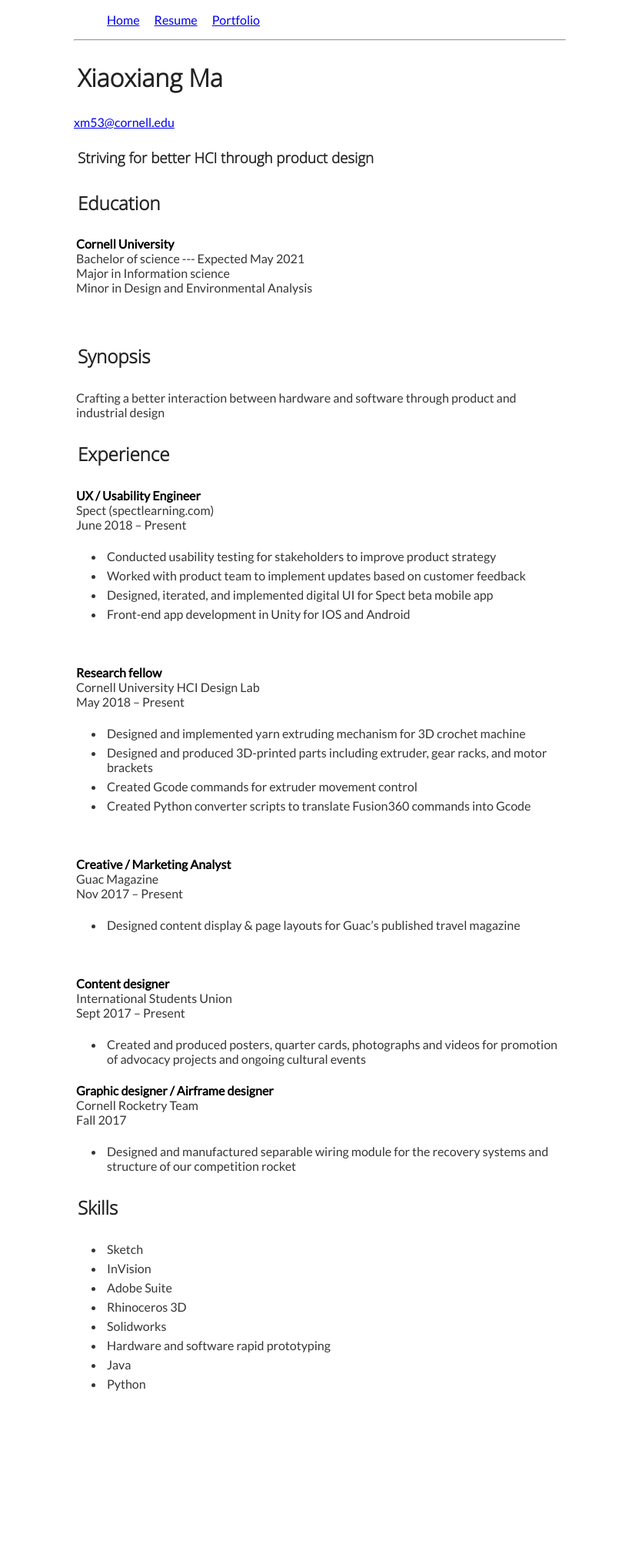
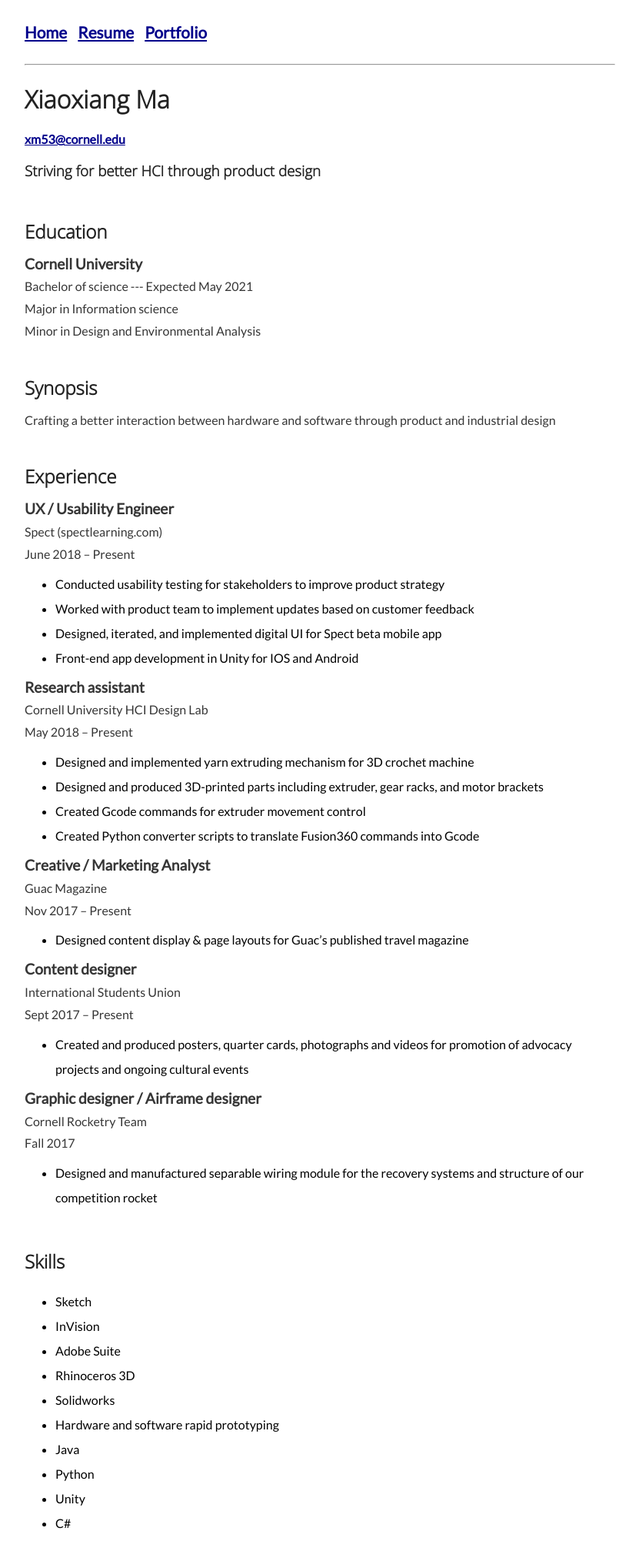
Before and after one commit to xiaoxiang-ma/my-site, a PHP site: page /resume.html in a window 1280 px wide. Shown: the whole page at 77% size, without its empty margins (224-1055 px from the left). Before the commit the page ends 1807 px from the top, so only its background shows below. Run offline with PHP 8.4, Linux system fonts and the light colour scheme.

Commit message:
Add files via upload

```diff
--- a/resume.html
+++ b/resume.html
@@ -4,10 +4,11 @@
   <meta charset="UTF-8">
   <title>It's Xiaoxiang Ma</title>
   <link href="styles/v1.css" type="text/css" rel="stylesheet" />
+  <!-- <link href="styles/v2.css" type="text/css" rel="stylesheet" /> -->
 </head>
 <body>
 <nav>
-  <ul>
+  <ul id="nav_ul">
     <li class="inline"><a href="index.html">Home</a></li>
     <li class="inline"><a href="resume.html">Resume</a></li>
     <li class="inline"><a href="portfolio.html">Portfolio</a></li>
@@ -18,18 +19,32 @@
 <h1>Xiaoxiang Ma</h1>
   <a href="mailto:xm53@cornell.edu">xm53@cornell.edu</a>
 <h3>Striving for better HCI through product design</h3>
-<h2>Education</h2>
-<p><strong>Cornell University </strong><br/>
-Bachelor of science --- Expected May 2021<br/>
-Major in Information science<br/>
-Minor in Design and Environmental Analysis</p><br/>
-<h2>Synopsis</h2>
-<p>Crafting a better interaction between hardware and software through product and industrial design</p>
 
-<h2>Experience</h2>
-  <p>
-  <strong>UX / Usability Engineer </strong><br/>
-  Spect (spectlearning.com)<br/>
+<h2 class="section-title">Education</h2>
+  <p class="no-newline"><strong class="position">Cornell University </strong>
+  </p>
+
+  <p class="no-newline">
+  Bachelor of science --- Expected May 2021
+  </p>
+
+  <p class="no-newline">
+  Major in Information science
+  </p>
+
+  <p class="no-newline">
+  Minor in Design and Environmental Analysis</p>
+
+<h2 class="section-title">Synopsis</h2>
+  <p class="no-newline">Crafting a better interaction between hardware and software through product and industrial design</p>
+
+<h2 class="section-title">Experience</h2>
+  <p class="no-newline">
+  <strong class="position">UX / Usability Engineer </strong></p>
+  <p class="no-newline">
+  Spect (spectlearning.com)
+  </p>
+  <p class="no-newline">
   June 2018 – Present
   </p>
 <ul>
@@ -37,11 +52,15 @@ Minor in Design and Environmental Analysis</p><br/>
   <li>Worked with product team to implement updates based on customer feedback</li>
   <li>Designed, iterated, and implemented digital UI for Spect beta mobile app</li>
   <li>Front-end app development in Unity for IOS and Android </li>
-</ul><br/>
+</ul><p>
 
-<p>
-<strong>Research fellow</strong><br/>
-Cornell University HCI Design Lab<br/>
+<p class="no-newline">
+<strong class="position">Research assistant</strong>
+</p>
+<p class="no-newline">
+Cornell University HCI Design Lab
+</p>
+<p class="no-newline">
 May 2018 – Present
 </p>
 <ul>
@@ -49,29 +68,45 @@ May 2018 – Present
   <li>Designed and produced 3D-printed parts including extruder, gear racks, and motor brackets</li>
   <li>Created Gcode commands for extruder movement control</li>
   <li>Created Python converter scripts to translate Fusion360 commands into Gcode</li>
-</ul><br/>
+</ul><p>
 
-<p>
-<strong>Creative / Marketing Analyst</strong><br/>
-Guac Magazine<br/>
+<p class="no-newline">
+<strong class="position">Creative / Marketing Analyst</strong>
+</p>
+<p class="no-newline">
+Guac Magazine
+</p>
+<p class="no-newline">
 Nov 2017 – Present
 </p>
 <ul>
   <li>Designed content display & page layouts for Guac’s published travel magazine</li>
-</ul><br/>
+</ul><p>
 
-<p>
-<strong>Content designer</strong><br/>
-International Students Union<br/>
+<p class="no-newline">
+<strong class="position">Content designer</strong>
+</p>
+
+<p class="no-newline">
+International Students Union
+</p>
+
+<p class="no-newline">
 Sept 2017 – Present
 </p>
+
 <ul>
   <li>Created and produced posters, quarter cards, photographs and videos for promotion of
   advocacy projects and ongoing cultural events</li>
 </ul>
-<p>
-<strong>Graphic designer / Airframe designer</strong><br/>
-Cornell Rocketry Team<br/>
+
+<p class="no-newline">
+<strong class="position">Graphic designer / Airframe designer</strong>
+</p>
+<p class="no-newline">
+Cornell Rocketry Team
+</p>
+<p class="no-newline">
 Fall 2017
 </p>
 <ul>
@@ -79,7 +114,7 @@ Fall 2017
   our competition rocket</li>
 </ul>
 
-<h2>Skills</h2>
+<h2 class="section-title">Skills</h2>
 <ul>
   <li>Sketch</li>
   <li>InVision</li>
@@ -89,5 +124,7 @@ our competition rocket</li>
   <li>Hardware and software rapid prototyping</li>
   <li>Java</li>
   <li>Python</li>
+  <li>Unity</li>
+  <li>C#</li>
 </ul>
 </body>
--- a/styles/v1.css
+++ b/styles/v1.css
@@ -9,28 +9,94 @@
 
 body {
   background-color: white;
-  width: 50%;
+  width: 60%;
   margin:10px auto 10px auto;
   font-family: lato;
   }
 h1, h2, h3 {
   color: #222222;
   font-family:opensans;
-  padding: 5px;
   }
-p, li{
+p {
   color: #363636;
   font-family:lato;
-  padding:3px;
+  line-height:2em;
   }
+li {
+  line-height:200%;
+}
 li.inline{
   display: inline;
-  margin-right: 10px;
+  /* margin-left: 10px; */
+  margin-right:10px;
 }
-strong{
-  color: black;
+img{
+  box-shadow: 0 4px 8px 0 rgba(0,0,0,0.2), 0 6px 20px 0 rgba(0,0,0,0.19);
 }
-img.wide{
-  width:50%;
-  margin: 10px auto;
+img.float-right {
+  float: right;
+  width: 20%;
+  }
+em {
+  color: darkblue;
 }
+a:link {
+  color: darkblue;
+  font-weight:bold}
+a:visited {
+  color: darkblue;
+}
+a:hover {
+  background-color: #b3e8ff;
+  text-decoration: underline;}
+#avatar{
+margin-left: 10%;
+width: 30%;
+}
+
+#nav_ul{
+margin-left:0;
+padding-left:0;
+font-size:130%;
+}
+
+strong.position{
+  font-size:120%
+}
+
+.section-title{
+  padding-top: 30px;
+}
+
+.no-newline{
+  line-height:80%
+}
+
+.flex-container{
+  display: flex;
+}
+
+.flex-container > div{
+  border-style: solid;
+  text-align:left;
+  /* align-self:center; */
+}
+
+.foliopic{
+  max-width:90%;
+}
+
+
+.row {
+    display: flex;
+}
+
+.column2{
+    flex: 50%;
+    padding: 40px;
+    align-self:center;
+    /* border-style: solid; */
+
+
+    /* height: 300px; /* Should be removed. Only for demonstration */
+}
```
Also changed, not shown: index.html (+41 -32 lines), portfolio.html (+33 -18 lines), styles/v2.css (added, +81 -0 lines), submit-p1fin.md (added, +33 -0 lines), submit-p1m1.md (added, +33 -0 lines), submit-p1m2.md (added, +33 -0 lines), submit-p1m3.md (added, +33 -0 lines), README.md (added), images/portfolio/spect.png (added), 1 other file. Lines whose indentation alone changed are shown as unchanged.
